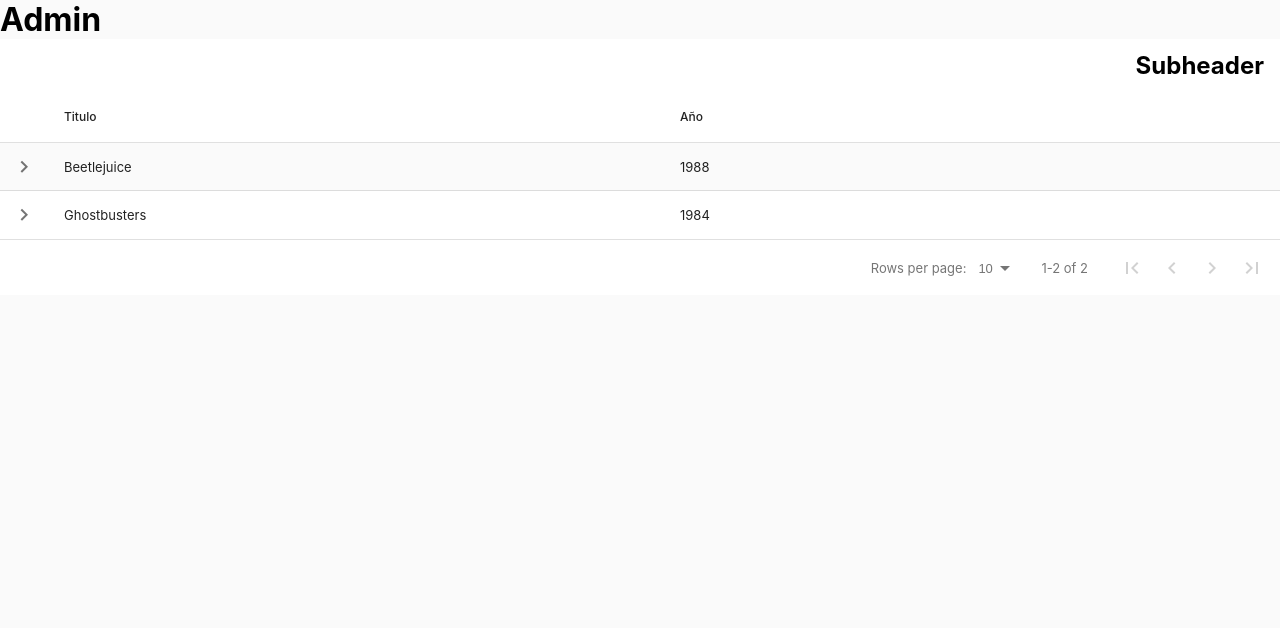
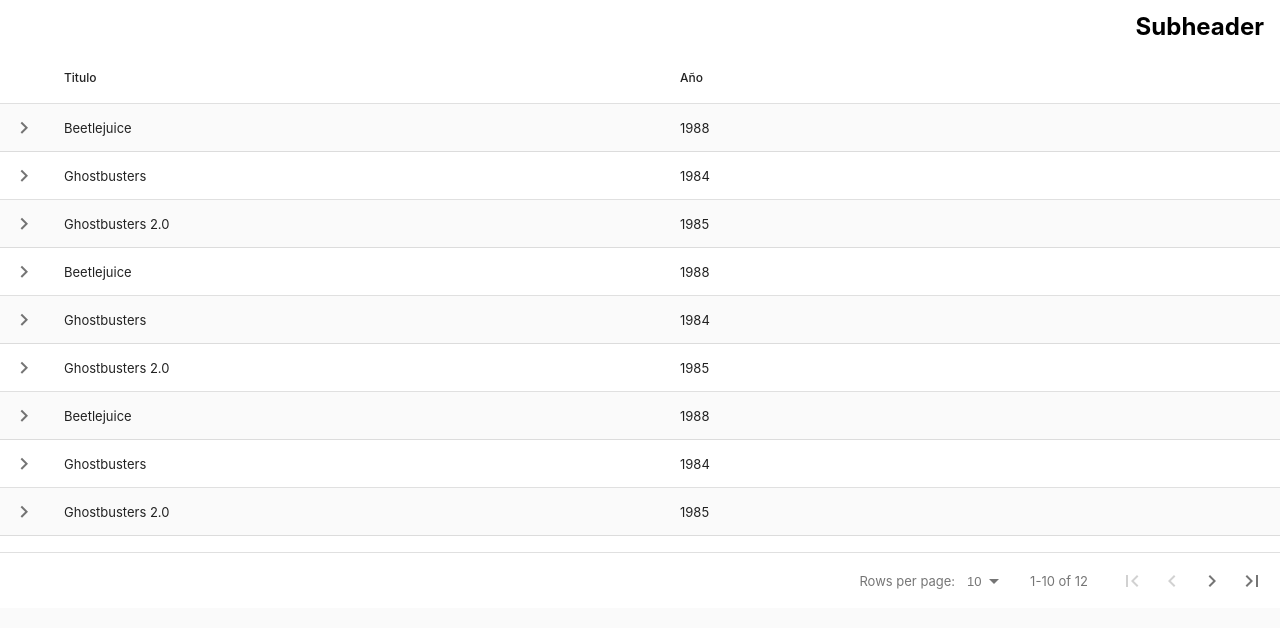
Before and after one commit to LuisFOsG/crud-products, a Next.js app: page /admin in a window 1280 px wide. Shown: the top 628 px of the page. Built offline with nearby package versions, Linux system fonts and the light colour scheme; no server answers.

Commit message:
feat(Root): add useProducts

```diff
--- /dev/null
+++ b/hooks/useProducts.js
@@ -0,0 +1,84 @@
+import { useState, useEffect } from 'react'
+
+const data = [
+  {
+    id: 1,
+    title: 'Beetlejuice',
+    year: '1988',
+  },
+  {
+    id: 2,
+    title: 'Ghostbusters',
+    year: '1984',
+  },
+  {
+    id: 3,
+    title: 'Ghostbusters 2.0',
+    year: '1985',
+  },
+  {
+    id: 4,
+    title: 'Beetlejuice',
+    year: '1988',
+  },
+  {
+    id: 5,
+    title: 'Ghostbusters',
+    year: '1984',
+  },
+  {
+    id: 6,
+    title: 'Ghostbusters 2.0',
+    year: '1985',
+  },
+  {
+    id: 7,
+    title: 'Beetlejuice',
+    year: '1988',
+  },
+  {
+    id: 8,
+    title: 'Ghostbusters',
+    year: '1984',
+  },
+  {
+    id: 9,
+    title: 'Ghostbusters 2.0',
+    year: '1985',
+  },
+  {
+    id: 10,
+    title: 'Beetlejuice',
+    year: '1988',
+  },
+  {
+    id: 11,
+    title: 'Ghostbusters',
+    year: '1984',
+  },
+  {
+    id: 12,
+    title: 'Ghostbusters 2.0',
+    year: '1985',
+  },
+]
+
+const useProducts = (products) => {
+  const [productsList, setProductsList] = useState(products || [])
+
+  useEffect(() => {
+    setProductsList(data)
+  }, [])
+
+  const searchProducts = (search) => {
+    const filteredProducts = productsList.filter(product => product.title.toLowerCase().includes(search.toLowerCase()))
+    setProductsList(filteredProducts)
+  }
+
+  return {
+    productsList,
+    searchProducts
+  }
+}
+
+export default useProducts;
--- a/pages/admin.js
+++ b/pages/admin.js
@@ -2,6 +2,8 @@
 import DataTable, { createTheme } from 'react-data-table-component';
 
 import themeContext from '../context/themeContext'
+
+import useProducts from '../hooks/useProducts';
 
 const columns = [
   {
@@ -15,19 +17,6 @@
     sortable: true,
   },
 ];
-
-const data = [
-  {
-    id: 1,
-    title: 'Beetlejuice',
-    year: '1988',
-  },
-  {
-    id: 2,
-    title: 'Ghostbusters',
-    year: '1984',
-  },
-]
 
 createTheme('solarized', {
   text: {
@@ -52,17 +41,17 @@
 }, 'dark');
 
 const ExpandedComponent = ({ data }) => <pre>{JSON.stringify(data, null, 2)}</pre>;
+const SubHeader = () => <h2>Subheader</h2>
 
 export default function Admin() {
   const { theme } = useContext(themeContext)
+  const { productsList } = useProducts()
 
   return (
-    <div>
-      <h1>Admin</h1>
-
+    <>
       <DataTable
         columns={columns}
-        data={data}
+        data={productsList}
         theme={theme === 'dark' ? 'solarized' : 'default'}
 
         striped
@@ -70,14 +59,16 @@
         responsive
         highlightOnHover
 
+        fixedHeader
+        fixedHeaderScrollHeight='500px'
         noHeader
         subHeader
-        subHeaderComponent={<h2>Subheader</h2>}
+        subHeaderComponent={<SubHeader />}
 
         expandableRows
         expandOnRowClicked
         expandableRowsComponent={ExpandedComponent}
       />
-    </div>
+    </>
   )
 }
```
